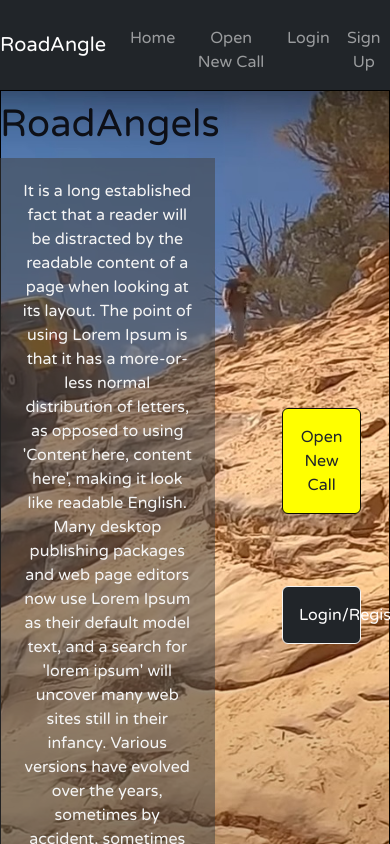
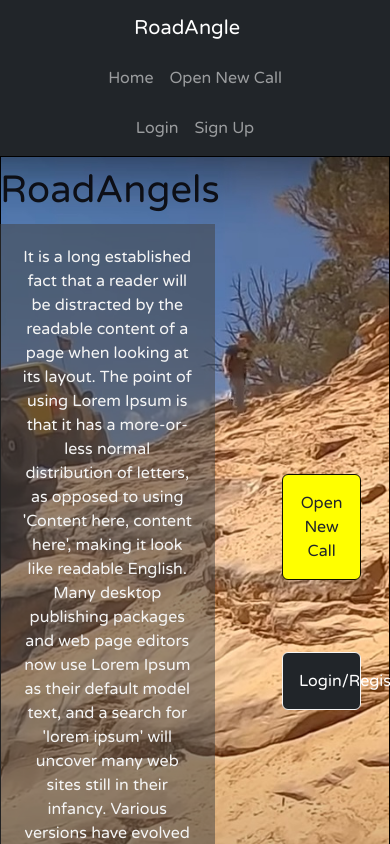
Before and after one commit to lidor12456/RoadAngels, a React (Create React App) app in the folder client/: page / in a window 390 px wide. Shown: the top 844 px of the page. Built offline with nearby package versions, Linux system fonts and the light colour scheme.

Commit message:
nav mobile

```diff
--- a/client/src/App.css
+++ b/client/src/App.css
@@ -99,12 +99,7 @@
     animation: App-logo-spin infinite 20s linear;
   }
 }
-@media only screen and (max-width: 768px) {
-  .navbar .navbar-expand .navbar-dark  {
-    margin: 10%;
-    flex-direction: column;
-  }
-}
+
 
 
 .App-header {
--- a/client/src/Component/Login/Login.css
+++ b/client/src/Component/Login/Login.css
@@ -9,3 +9,9 @@
     text-align: center;
 
 }
+@media only screen and (max-width: 768px) {
+    .navbar  {
+    flex-direction: column;
+    margin: 0;
+    }
+  }
```
